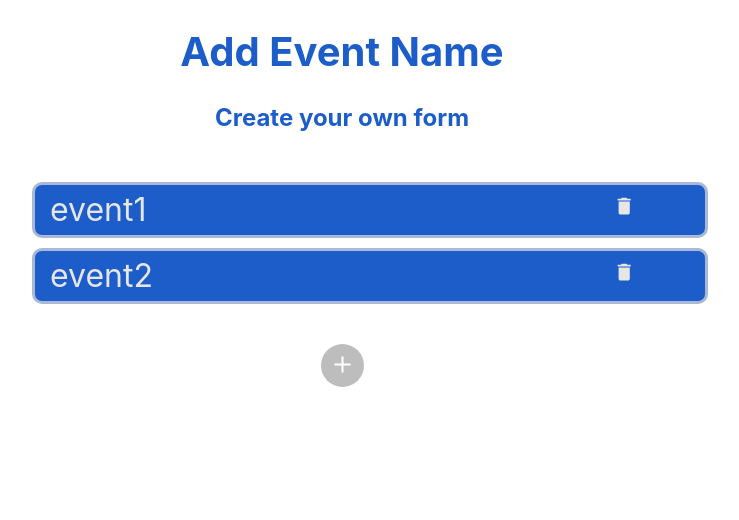
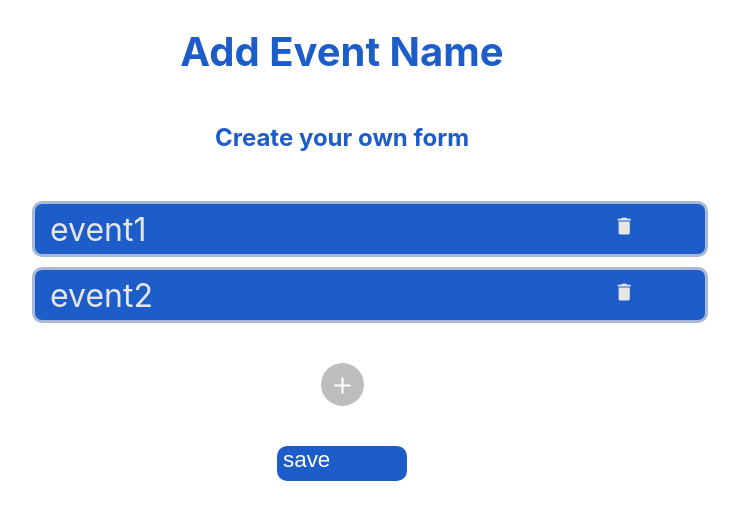
Before and after one commit to tensorsiitm/mp-portal-frontend, a React (Create React App) app: page / in a window 1280 px wide. Shown: the top 520 px of the page, without its empty margins (298-1037 px from the left). Built offline with nearby package versions, Linux system fonts and the light colour scheme.

Commit message:
added save button at the bottom

```diff
--- a/src/pages/add_form/add_form.css
+++ b/src/pages/add_form/add_form.css
@@ -17,6 +17,10 @@ button{
     width:43px;
     height: 43px;
     padding: 0 10 0 0 px;
+    display: flex;
+    flex-direction: column;
+    align-self: center;
+    align-items: center;
   }
 
   .new_form:hover{
@@ -62,7 +66,7 @@ button{
 
   .icon_align{
     font-size: 25px;
-    margin-top: 5px;
+    margin-top: 9px;
   }
 
   .add-event-name{
@@ -73,3 +77,17 @@ button{
   .own-form-text{
     color: #1C5DCA;
   }
+
+.save_form{
+    margin-top: 30px;
+    background-color: #1C5DCA;
+    color: white;
+    display: flex;
+    flex-direction: column;
+    align-self: center;
+}
+
+.Add_Form{
+    display: flex;
+    flex-direction: column;
+}
--- a/src/pages/add_form/add_form.jsx
+++ b/src/pages/add_form/add_form.jsx
@@ -78,7 +78,7 @@ function Add_form() {
 
 
   return (
-    <div className="App">
+    <div className="Add_Form">
       <h1 className='add-event-name'>Add Event Name</h1>
       <h2 className='own-form-text'>Create your own form</h2>
 
@@ -99,7 +99,9 @@ function Add_form() {
         {showexist && <Existing exist_click={handleCancel} save_input={handleSave} exist_input={exist_input} />}
         {shownew && <New Cancel_click={handleCancel} Submit_Click={handleSave}  />}
       </div>
-
+      <button className='save_form'>
+        save
+      </button>
     </div>
   );
 }
--- a/src/pages/add_form/new.jsx
+++ b/src/pages/add_form/new.jsx
@@ -47,7 +47,7 @@ function New({Cancel_click,Submit_Click}){
             <input type='text' placeholder='Placeholder\Instruction' name='placeholder' onChange={(e) => handleChanges(e)} required /><br/>
 
             <button type="button" className="Cancel-b" onClick={Cancel_click}>Cancel</button>
-            <button type="submit" className="Submit-b" >Submit</button>
+            <button type="submit" className="Submit-b" >Save</button>
 
         </form>
 
```
